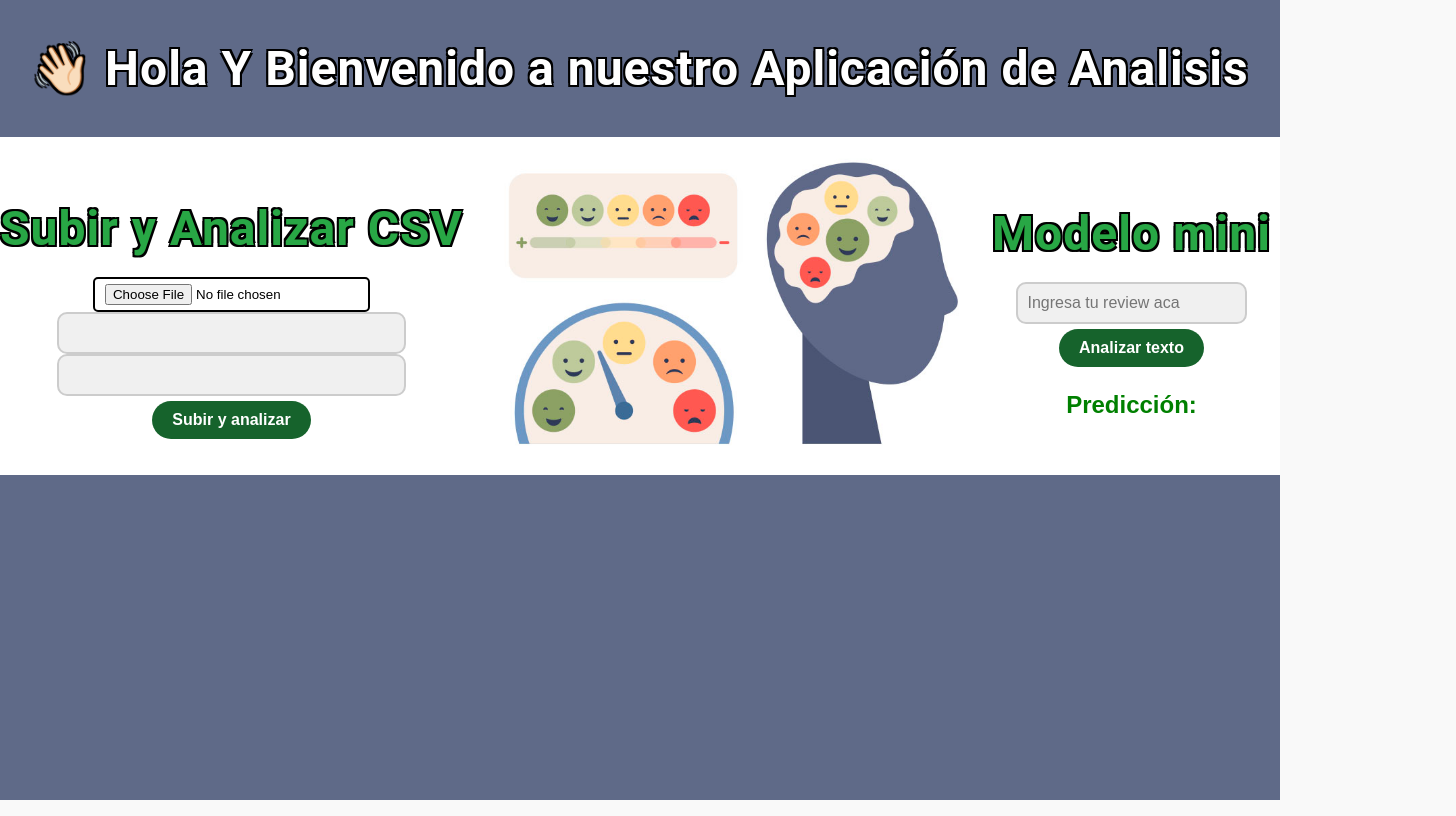
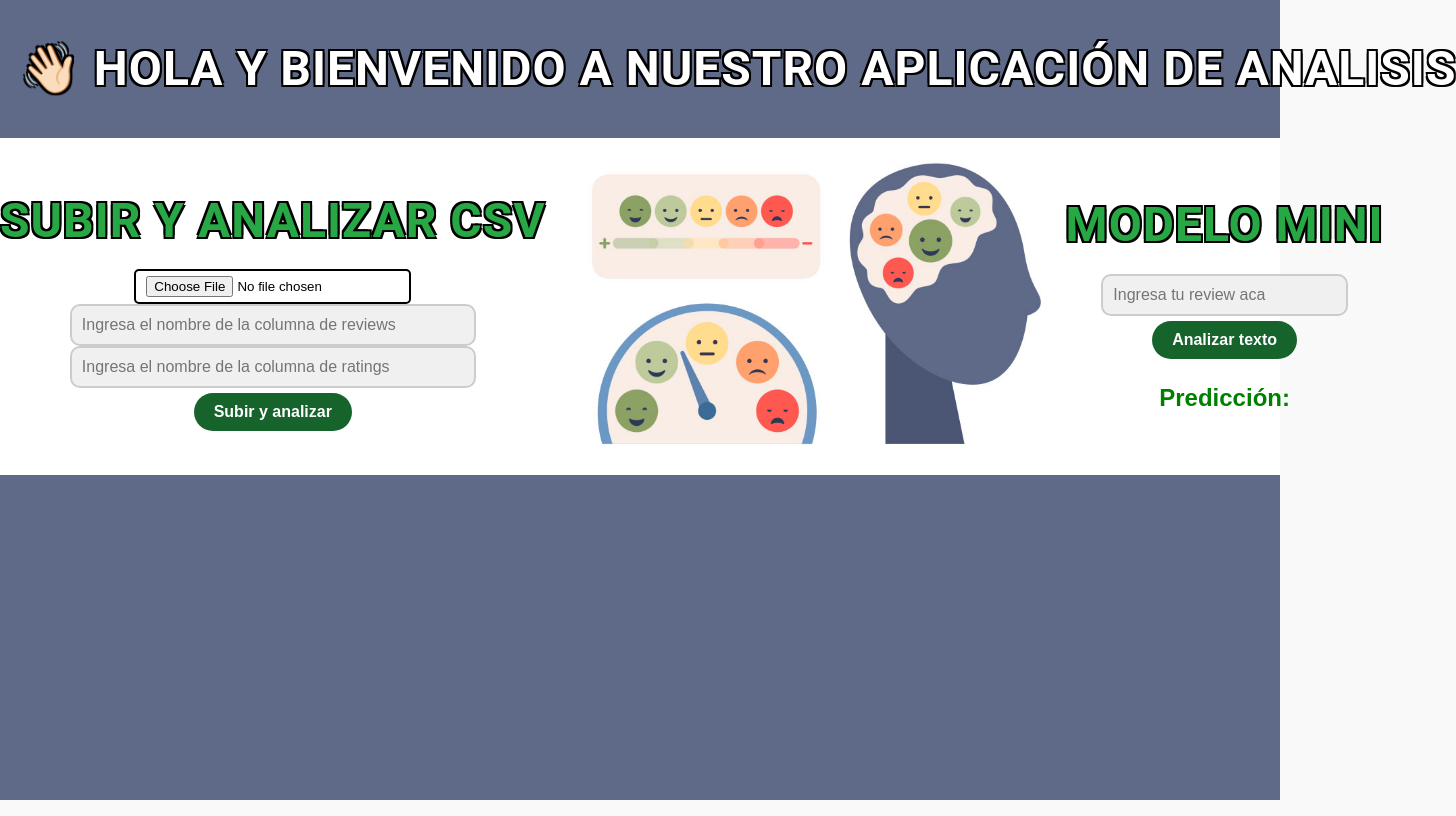
Before and after one commit to Medina95/Proyecto-front, a React (Create React App) app: page / in a window 1280 px wide. Shown: the whole page, 1456 px wide, since content can reach past the window. Built offline with nearby package versions, Linux system fonts and the light colour scheme.

Commit message:
ultimos cambios del front

```diff
--- a/src/App.css
+++ b/src/App.css
@@ -46,7 +46,7 @@ html, body {
   display: flex;
   justify-content: flex-start;  /* Alinea los elementos al principio */
   align-items: center;
-  gap: 70px;  /* Espaciado entre los elementos */
+  gap: 50px;  /* Espaciado entre los elementos */
 }
 
 .carita {
@@ -188,7 +188,7 @@ body {
 .title {
   font-size: 48px;
   font-weight: 600;
-  color: 'white';
+  color: white;
   text-align: center;
   margin-bottom: 20px;
   font-family: 'Roboto', sans-serif;
@@ -327,10 +327,33 @@ tr:nth-child(odd):not(:nth-child(1)):not(:nth-child(2)):not(:nth-child(3)) {
 
 
 h1 {
+  font-size: 1.75rem; /* Tamaño moderado */
+  font-weight: 600; /* Menos grueso que bold */
+  text-align: center;
+
+  margin: 15px 0; /* Espaciado más sutil */
+  line-height: 1.2; /* Relación entre líneas más compacta */
+  font-family: 'Montserrat', sans-serif; /* Fuente moderna y empresarial */
+  text-transform: uppercase; /* Mantener mayúsculas para impacto */
+  text-shadow: 1px 1px 3px rgba(0, 0, 0, 0.1); /* Menos sombra */
+  color: #565960; /* Gris oscuro para un tono profesional */
+
   white-space: nowrap; /* Evita que el texto se divida en varias líneas */
 }
 
 
+
+ .titulo-grafica {
+   font-size: 1.75rem; /* Tamaño moderado */
+   font-weight: 600; /* Menos grueso que bold */
+   text-align: center;
+   color: #333; /* Gris oscuro profesional */
+   margin: 15px 0; /* Espaciado más sutil */
+   line-height: 1.2; /* Relación entre líneas más compacta */
+   font-family: 'Montserrat', sans-serif; /* Fuente moderna y empresarial */
+   text-transform: uppercase; /* Mantener mayúsculas para impacto */
+   text-shadow: 1px 1px 3px rgba(0, 0, 0, 0.1); /* Menos sombra */
+ }
 
 .background-image {
   background-image: url('/public/pastel2.jpg');
--- a/src/App.jsx
+++ b/src/App.jsx
@@ -213,7 +213,7 @@ export function App() {
                     </div>
 
                     <div>
-                      <h1>El total de reseñas fueron: {porcentages.totalReviews}</h1>
+                      <h1 class="titulo-grafica" >Número total de reseñas: {porcentages.totalReviews}</h1>
                     </div>
 
                     <div className="visualization-container" style={{
--- a/src/components/DataImport.jsx
+++ b/src/components/DataImport.jsx
@@ -91,12 +91,14 @@ export const DataImport = ( {file, setFile,nameColumns,setNameColumns, shouldSho
                     />
                     <input
                         type="text"
+                        placeholder="Ingresa el nombre de la columna de reviews"
                         value={nameColumns[0]}
                         onChange={(e) => handleInputChange(0, e.target.value)}
 
                     />
                     <input
                         type="text"
+                        placeholder="Ingresa el nombre de la columna de ratings"
                         value={nameColumns[1]}
                         onChange={(e) => handleInputChange(1, e.target.value)}
                     />
```
Also changed, not shown: public/pastel.3.png (deleted), public/pastel.png (deleted).
